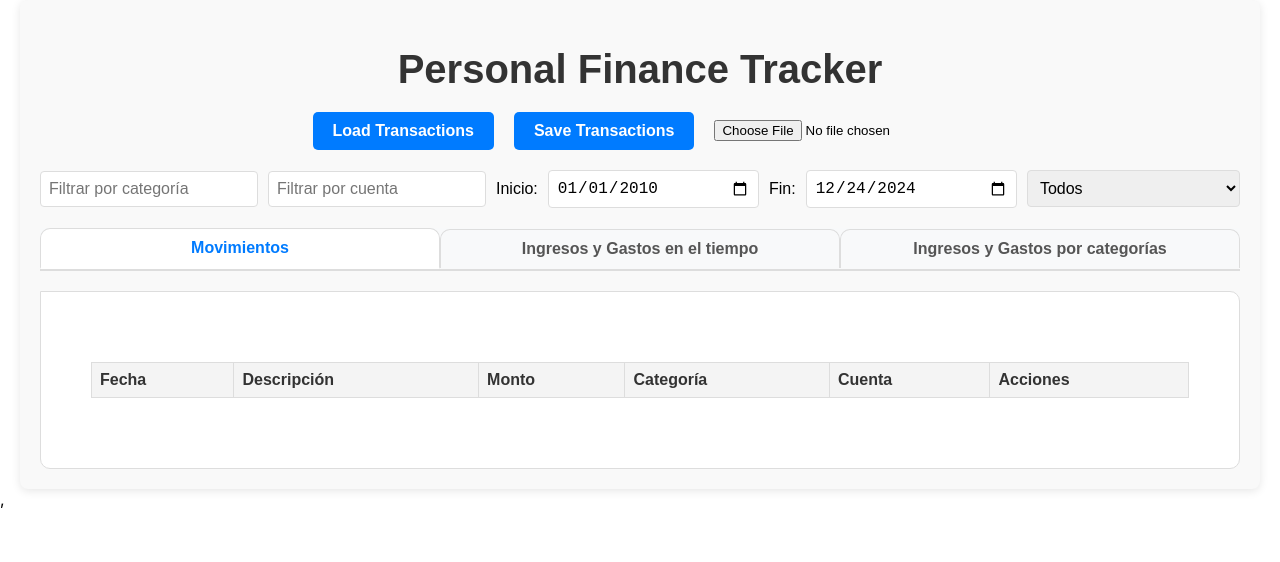
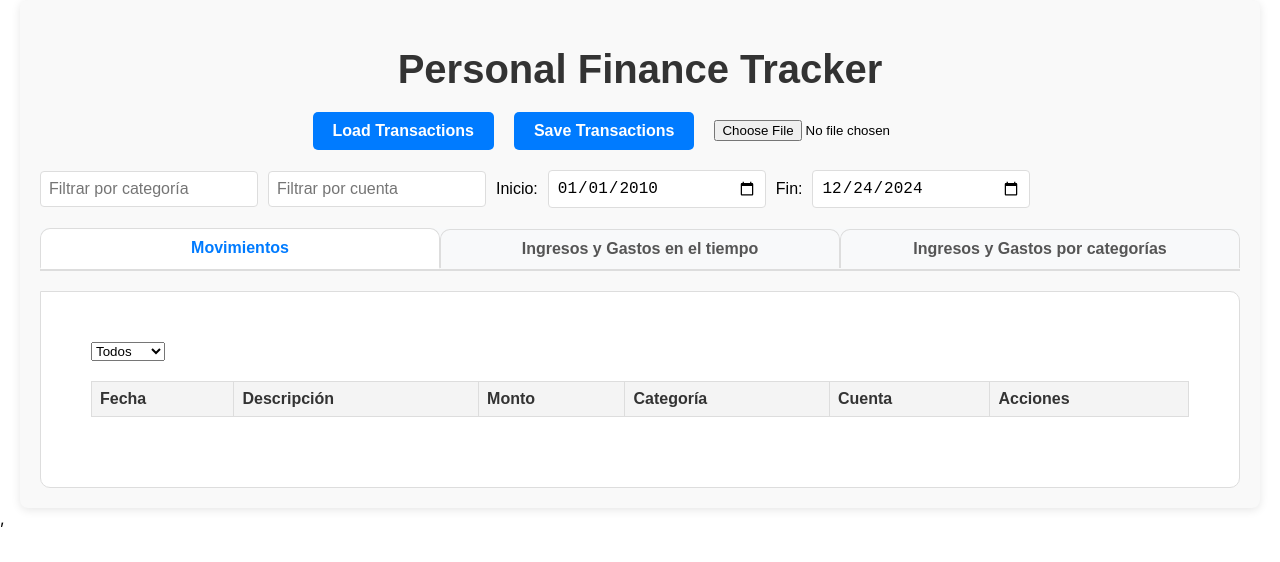
Before and after one commit to dan323/fintracker, a React (Create React App) app: page / in a window 1280 px wide. Shown: the top 562 px of the page. Built offline with nearby package versions, Linux system fonts and the light colour scheme.

Commit message:
- Not filtering by positive/negative amounts in all tabs. - Not checking description for duplicate charges

```diff
--- a/src/components/Filtering.tsx
+++ b/src/components/Filtering.tsx
@@ -9,7 +9,6 @@ const Filtering: React.FC<{}> = () => {
   const [account, setAccount] = useState<string>('');
   const [startDate, setStartDate] = useState<Date>(new Date('2010-01-01'));
   const [endDate, setEndDate] = useState<Date>(new Date());
-  const [type, setType] = useState<'' | 'positive' | 'negative'>('');
 
   const formatDate = (date: Date): string => {
     const year = String(date.getFullYear()).padStart(4,'0');
@@ -72,18 +71,6 @@ const Filtering: React.FC<{}> = () => {
         onKeyDown={(e) => e.preventDefault()} // Disallow typing
         title="Use the date picker to select a date"
       /></>
-      <select
-        value={type}
-        onChange={(e) => {
-          const newType = e.target.value as '' | 'positive' | 'negative';
-          setType(newType);
-          updateFilters({ type: newType });
-        }}
-      >
-        <option value="">Todos</option>
-        <option value="positive">Ingresos</option>
-        <option value="negative">Gastos</option>
-      </select>
     </div>
   );
 };
--- a/src/components/TransactionTable.tsx
+++ b/src/components/TransactionTable.tsx
@@ -1,4 +1,4 @@
-import React from "react";
+import React, { useState } from "react";
 import "./transaction-table.css";
 import { Transaction } from "../models/transaction";
 
@@ -9,10 +9,33 @@ interface Props {
 }
 
 const TransactionTable: React.FC<Props> = ({ transactions, onEdit, onDelete }) => {
+  const [type, setType] = useState<""|"positive"|"negative">("");
+  const [txs, setTransactions] = useState<Transaction[]>(transactions);
 
-  const sortedTransactions = transactions.sort((t1, t2) => new Date(t1.date).getTime() - new Date(t2.date).getTime());
+  const sortedTransactions = txs.sort((t1, t2) => new Date(t1.date).getTime() - new Date(t2.date).getTime());
   return (
     <div>
+      <select
+        value={type}
+        onChange={(e) => {
+          const newType = e.target.value as '' | 'positive' | 'negative';
+          setType(newType);
+          setTransactions(transactions.filter((tx) => {
+            if (newType === 'negative') {
+              return tx.amount < 0;
+            } else if (newType === 'positive') {
+              return tx.amount > 0;
+            } else {
+              return true;
+            }
+          }))
+        }}
+      >
+        <option value="">Todos</option>
+        <option value="positive">Ingresos</option>
+        <option value="negative">Gastos</option>
+      </select>
+
       {/* Transaction Table */}
       <table className="transaction-table">
         <thead>
--- a/src/context/FilterContext.tsx
+++ b/src/context/FilterContext.tsx
@@ -6,12 +6,12 @@ const FilterContext = createContext<{
     filters: Filters;
     setFilters: React.Dispatch<React.SetStateAction<Filters>>;
   }>({
-    filters: {type:""},
+    filters: {},
     setFilters: () => {},
   });
 
   export const FilterProvider: React.FC<{ children: React.ReactNode }> = ({ children }) => {
-    const [filters, setFilters] = useState<Filters>({type:""});
+    const [filters, setFilters] = useState<Filters>({});
 
     return (
         <FilterContext.Provider value={{ filters, setFilters }}>
--- a/src/models/transaction.ts
+++ b/src/models/transaction.ts
@@ -12,5 +12,4 @@ export interface Filters {
     dateRange?: { start: Date; end: Date };
     account?: string;
     category?: string;
-    type:""|"positive"|"negative";
 }
--- a/src/utils/deduplicate.ts
+++ b/src/utils/deduplicate.ts
@@ -8,7 +8,6 @@ export const findDuplicates = (
         existingTransactions.some(
             (existingTx) =>
                 newTx.date === existingTx.date &&
-                newTx.description === existingTx.description &&
                 newTx.amount === existingTx.amount &&
                 newTx.account === existingTx.account
         )
--- a/src/utils/transaction.ts
+++ b/src/utils/transaction.ts
@@ -77,11 +77,6 @@ export const useFilteredTransactions = (transactions: Transaction[]) => {
         if (filters.category && transaction.category !== filters.category) {
             return false;
         }
-        if (filters.type === 'positive' && transaction.amount < 0) {
-            return false;
-        } if (filters.type === 'negative' && transaction.amount > 0) {
-            return false;
-        }
         return true;
     });
 };
```
Also changed, not shown: 1 other file (tests, documents, lock files or other folders).
